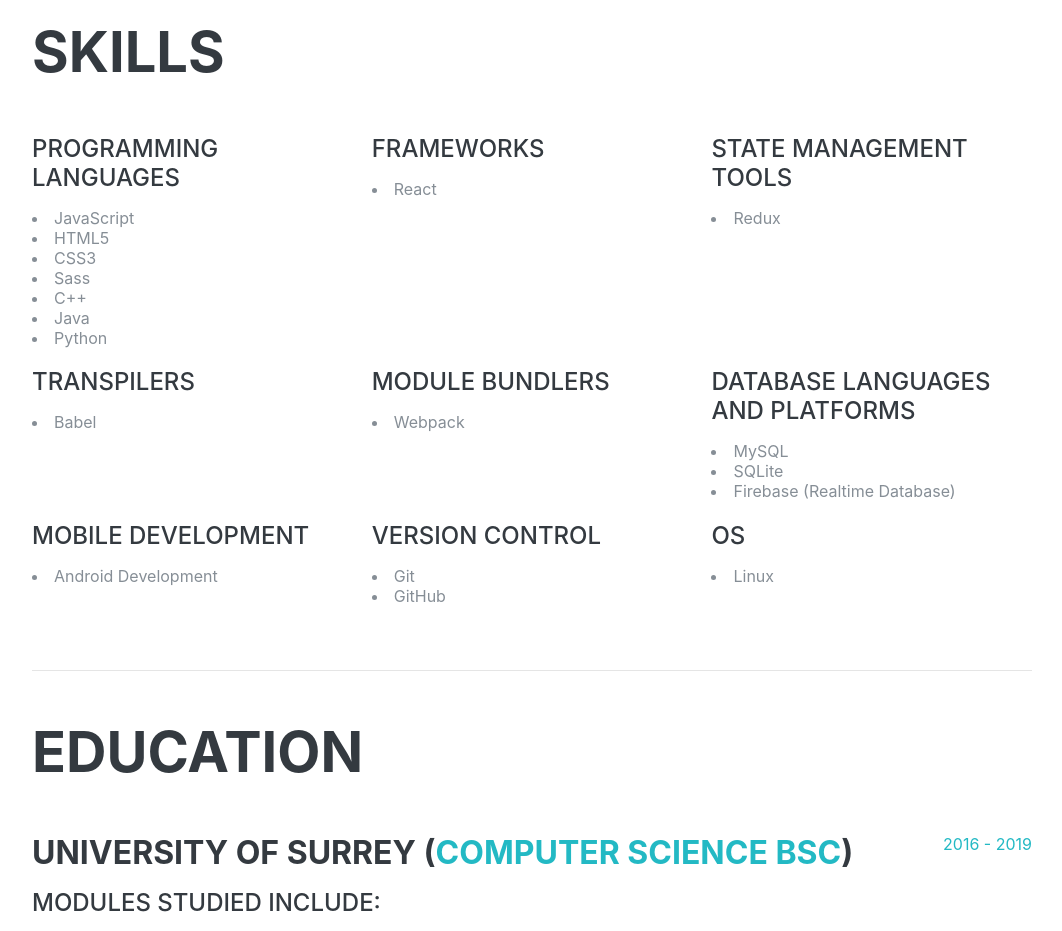
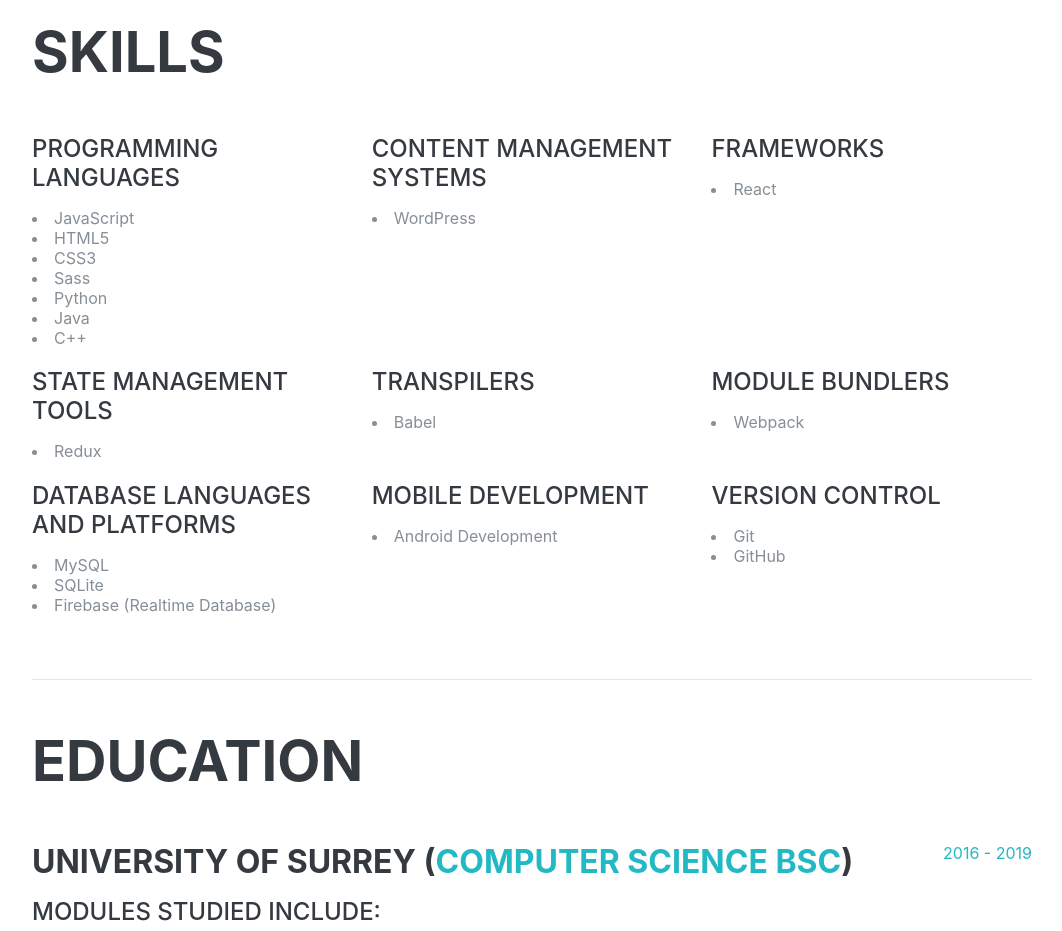
Before and after one commit to ignaskampas/ignaskampas, a React (Create React App) app: page / in a window 1280 px wide. Shown: the part 1480-2411 px from the top of the page, without its empty margins (108-1170 px from the left). Built offline with nearby package versions, Linux system fonts and the light colour scheme; no server answers; a web font is replaced by a local one.

Commit message:
Updated skills

```diff
--- a/src/components/sections/Skills/Skills.js
+++ b/src/components/sections/Skills/Skills.js
@@ -19,9 +19,15 @@
                         "HTML5",
                         "CSS3",
                         "Sass",
-                        "C++",
+                        "Python",
                         "Java",
-                        "Python"]} />
+                        "C++"]} />
+                </div>
+
+                <div>
+                    <Title3 title="Content Management Systems" />
+                    <SkillList list={[
+                        "WordPress"]} />
                 </div>
 
                 <div>
@@ -68,11 +74,6 @@
                         "Git",
                         "GitHub"]} />
                 </div>
-
-                <div>
-                    <Title3 title="OS" />
-                    <SkillList list={["Linux"]} />
-                </div>
             </div>
         </ShowcaseSection>
     )
```
